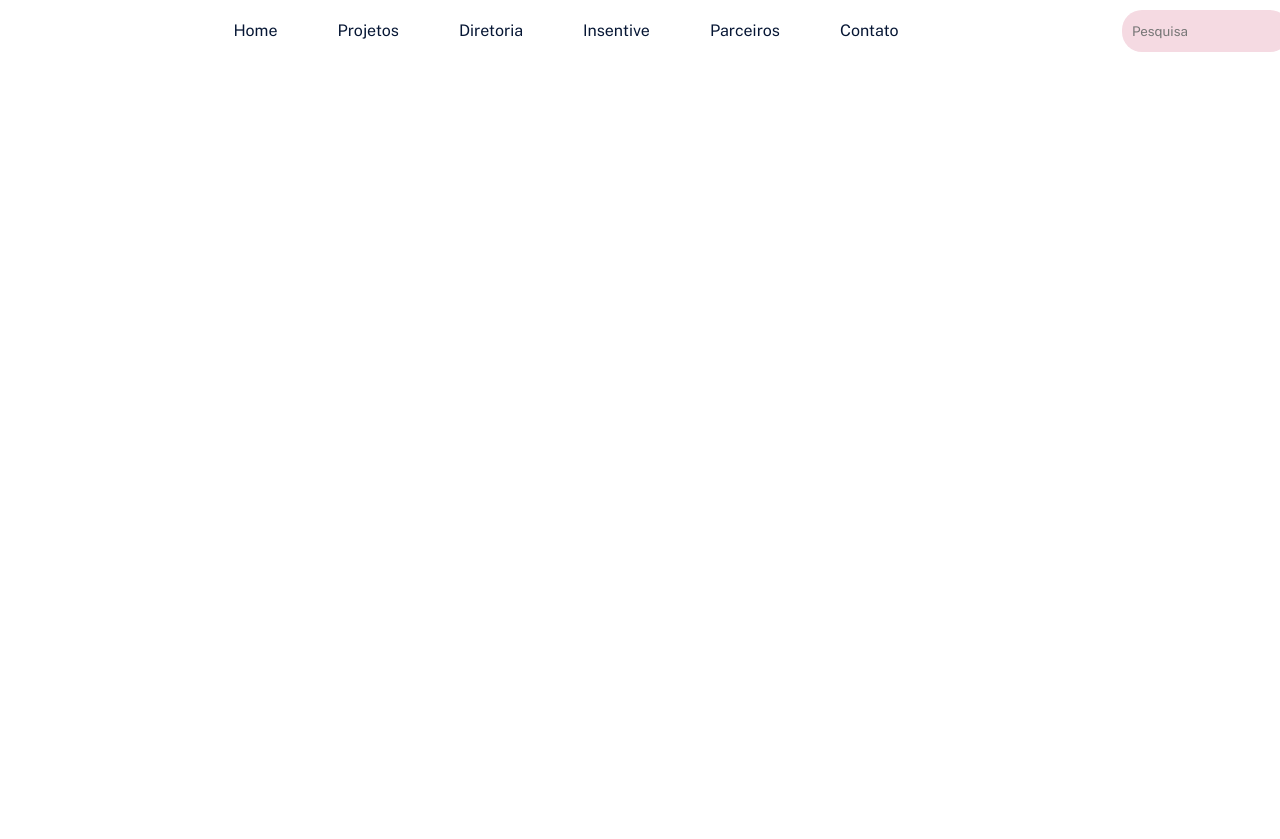
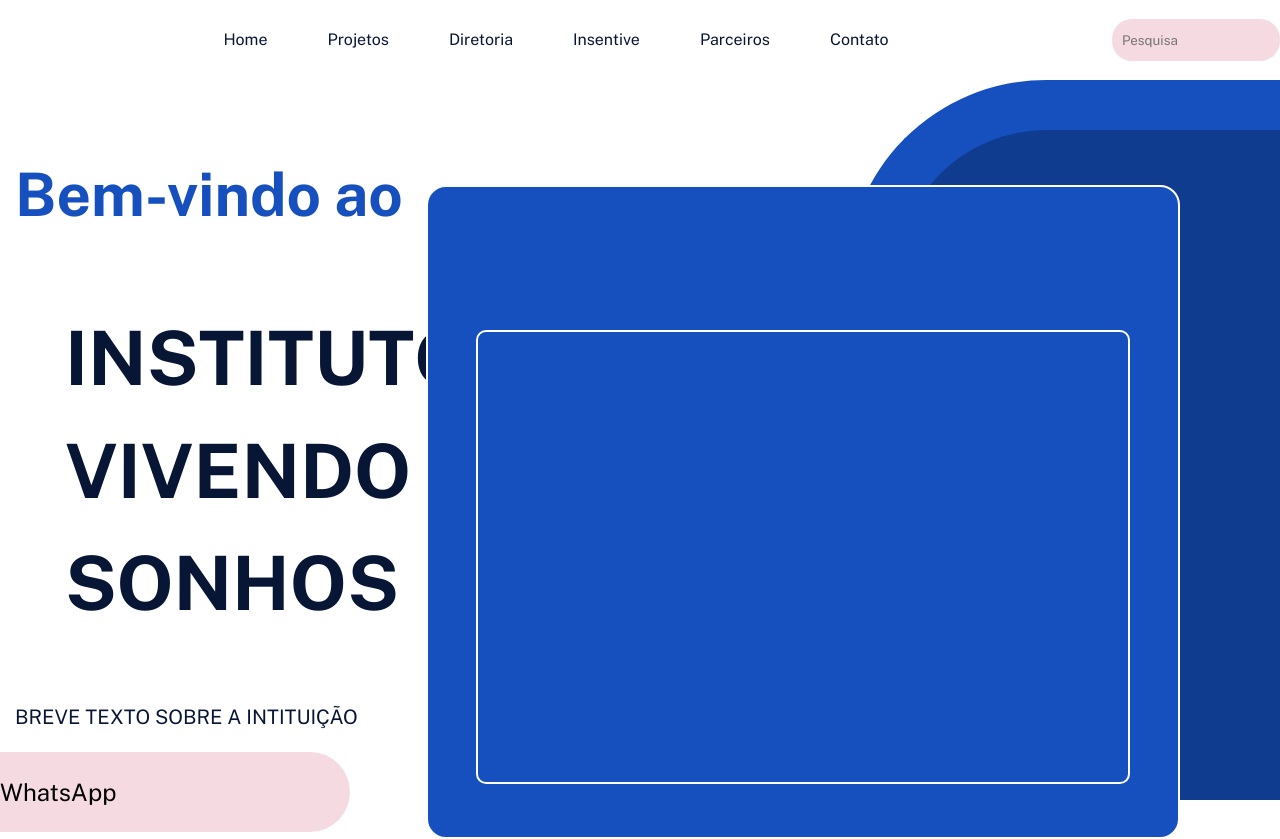
Before and after one commit to Pedro-de-Lima/Projeto-Vivendo-Sonhos, a React (Vite) app: page / in a window 1280 px wide. Before the commit the page ends 800 px from the top, so only its background shows below. Built offline with nearby package versions, Linux system fonts and the light colour scheme.

Commit message:
Parte da home do site quase finalizada, faltando a imagem e alguns detalhes

```diff
--- a/src/App.css
+++ b/src/App.css
@@ -3,8 +3,7 @@
 .navbar{
   display: flex;
   width: 100%;
-  padding: 10px;
-  height:auto;
+  height:10vh;
   justify-content: space-between;
   align-items: center;
   font-family:"Public Sans", sans-serif;
@@ -28,3 +27,74 @@ a{
   font-family:"Public Sans", sans-serif;
   border: none;
 }
+
+.Home{
+  display: flex;
+  justify-content: space-between;
+  height: 90vh;
+}
+
+.Texto{
+  width: 50%;
+  padding-top: 30px;
+  font-family:"Public Sans", sans-serif;
+}
+
+.Texto > h1{
+  font-size: 60px ;
+  color: #1650BF;
+  padding-left: 15px;
+}
+
+.Texto > h2{
+  font-size: 75px;
+  margin-left: 50px;
+  color: #061634;
+  padding-left: 15px;
+}
+
+.Texto > p{
+  font-size: 20px;
+  padding-left: 15px;
+  color: #061634;
+}
+
+.Texto > div{
+  display: flex;
+  align-items: center;
+  background-color: #F5DAE2;
+  font-size: 24px;
+  height: 5rem;
+  width: 350px;
+  border-radius: 0px 50px 50px 0px;
+}
+
+.Quadrado{
+  width: 30%;
+  background-color: #103C8F;
+  border-radius: 200px 0px 0px 0px;
+  border-left: 50px solid #1650BF;
+  border-top: 50px solid #1650BF;
+}
+
+.Janela{
+  display: flex;
+  justify-content: center;
+  align-items: center;
+  width: 750px;
+  height: 650px;
+  border: 2px solid white;
+  border-radius: 20px;
+  background-color: #1650BF;
+  position: absolute;
+  margin-top: 55px;
+  right: 100px;
+}
+
+.Logo{
+  width: 650px;
+  height: 450px;
+  margin-top: 90px;
+  border: 2px solid white;
+  border-radius: 10px;
+}
--- /dev/null
+++ b/src/componentes/Home.jsx
@@ -0,0 +1,19 @@
+export default function Home() {
+    return(
+        <>
+            <div className="Home">
+                <div className="Texto">
+                    <h1>Bem-vindo ao</h1>
+                    <h2>INSTITUTO <br></br>VIVENDO<br></br>SONHOS</h2>
+                    <p>BREVE TEXTO SOBRE A INTITUIÇÃO</p>
+                    <div>WhatsApp</div>
+                </div>
+                <div className="Quadrado">
+                    <div className="Janela">
+                        <div className="Logo"></div>
+                    </div>
+                </div>
+            </div>
+        </>
+    )
+}
--- a/src/componentes/MenuPrincipal.jsx
+++ b/src/componentes/MenuPrincipal.jsx
@@ -1,4 +1,3 @@
-import '../App.css'
 
 export default function MenuPrincipal() {
     return(
--- a/src/index.css
+++ b/src/index.css
@@ -6,4 +6,5 @@
 
 body{
   margin: 0;
+  height: 100%;
 }
--- a/src/main.jsx
+++ b/src/main.jsx
@@ -2,10 +2,12 @@ import React from 'react'
 import ReactDOM from 'react-dom/client'
 import App from './App.jsx'
 import MenuPrincipal from './componentes/MenuPrincipal.jsx'
+import Home from './componentes/Home.jsx'
 import './index.css'
 
 ReactDOM.createRoot(document.getElementById('root')).render(
   <React.StrictMode>
     <MenuPrincipal />
+    <Home/>
   </React.StrictMode>,
 )
```
